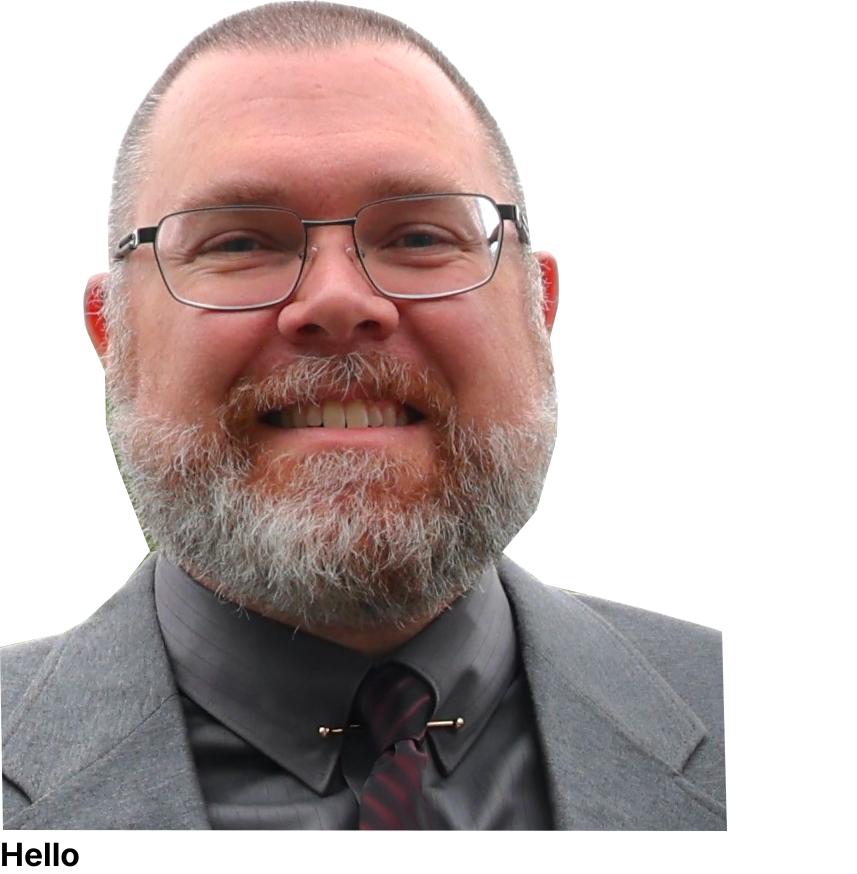
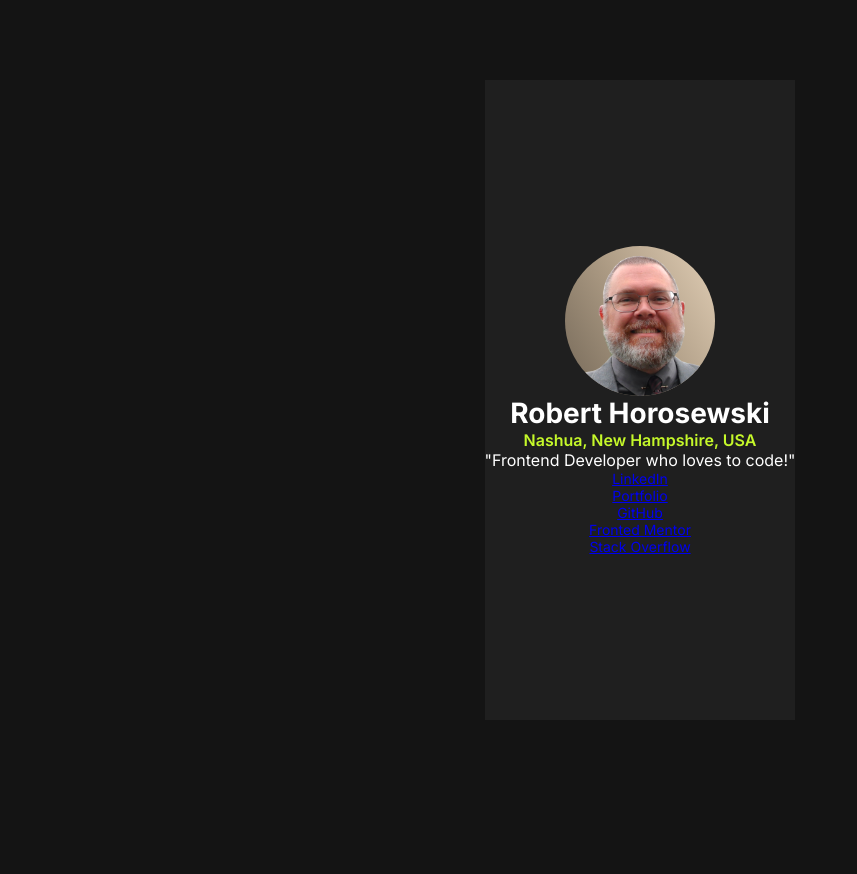
Before and after one commit to horoserp/social-links, a React (Create React App) app: page / in a window 1280 px wide. Shown: the whole page, without its empty margins (0-857 px from the left). After the commit the page ends 800 px from the top, so only its background shows below. Built offline with nearby package versions, Linux system fonts and the light colour scheme.

Commit message:
Update: Create Links component and add content to page.

```diff
--- a/src/App.css
+++ b/src/App.css
@@ -1,5 +1,63 @@
+:root {
+  --green: hsl(75, 94%, 57%);
+  --white: hsl(0, 0%, 100%);
+  /* 333333 */
+  --grey700: hsl(0, 0%, 20%);
+  /* 1f1f1f */
+  --grey800: hsl(0, 0%, 12%);
+  /* 141414 */
+  --grey900: hsl(0, 0%, 8%);
+  --brown: hsl(34, 14%, 40%);
+  --tan: hsl(34, 20%, 60%);
+  --lighttan: hsl(34, 43%, 80%);
+}
+
 * {
   margin: 0;
   padding: 0;
   font-family: "Inter", sans-serif;
 }
+
+body {
+  background: var(--grey900);
+  font-size: 14px;
+  color: var(--white);
+  display: flex;
+  justify-content: center;
+  align-items: center;
+  height: 100vh;
+}
+
+.container {
+  display: flex;
+  flex-direction: column;
+  justify-content: center;
+  align-items: center;
+  height: 80vh;
+  background: var(--grey800);
+}
+
+img {
+  height: 150px;
+  width: 150px;
+  border-radius: 50%;
+  object-fit: contain;
+  object-position: 19px 10px;
+  background-image: linear-gradient(
+    60deg,
+    var(--brown),
+    var(--tan),
+    var(--lighttan)
+  );
+}
+
+h2 {
+  color: var(--green);
+  font-size: 1rem;
+  font-weight: 600;
+}
+
+h3 {
+  font-weight: 400;
+  font-size: 1rem;
+}
--- a/src/App.js
+++ b/src/App.js
@@ -1,10 +1,26 @@
 import "./App.css";
+import Links from "./Components/Links";
 
 function App() {
   return (
-    <div>
+    <div className="container">
       <img src="/social-links/Headshot.png" alt="My Headshot" />
-      <h1>Hello</h1>
+      <h1>Robert Horosewski</h1>
+      <h2>Nashua, New Hampshire, USA</h2>
+      <h3>"Frontend Developer who loves to code!"</h3>
+      <Links path="https://www.linkedin.com/in/robert-horosewski-8a0608196/">
+        LinkedIn
+      </Links>
+      <Links path="https://horoserp.github.io/React-Portfolio/">
+        Portfolio
+      </Links>
+      <Links path="https://github.com/horoserp/">GitHub</Links>
+      <Links path="https://www.frontendmentor.io/profile/horoserp">
+        Fronted Mentor
+      </Links>
+      <Links path="https://stackoverflow.com/users/12617284/horoserp">
+        Stack Overflow
+      </Links>
     </div>
   );
 }
--- /dev/null
+++ b/src/Components/Links.js
@@ -0,0 +1,11 @@
+import React from "react";
+
+function Links(props) {
+  return (
+    <div className="links">
+      <a href={props.path}>{props.children}</a>
+    </div>
+  );
+}
+
+export default Links;
```
